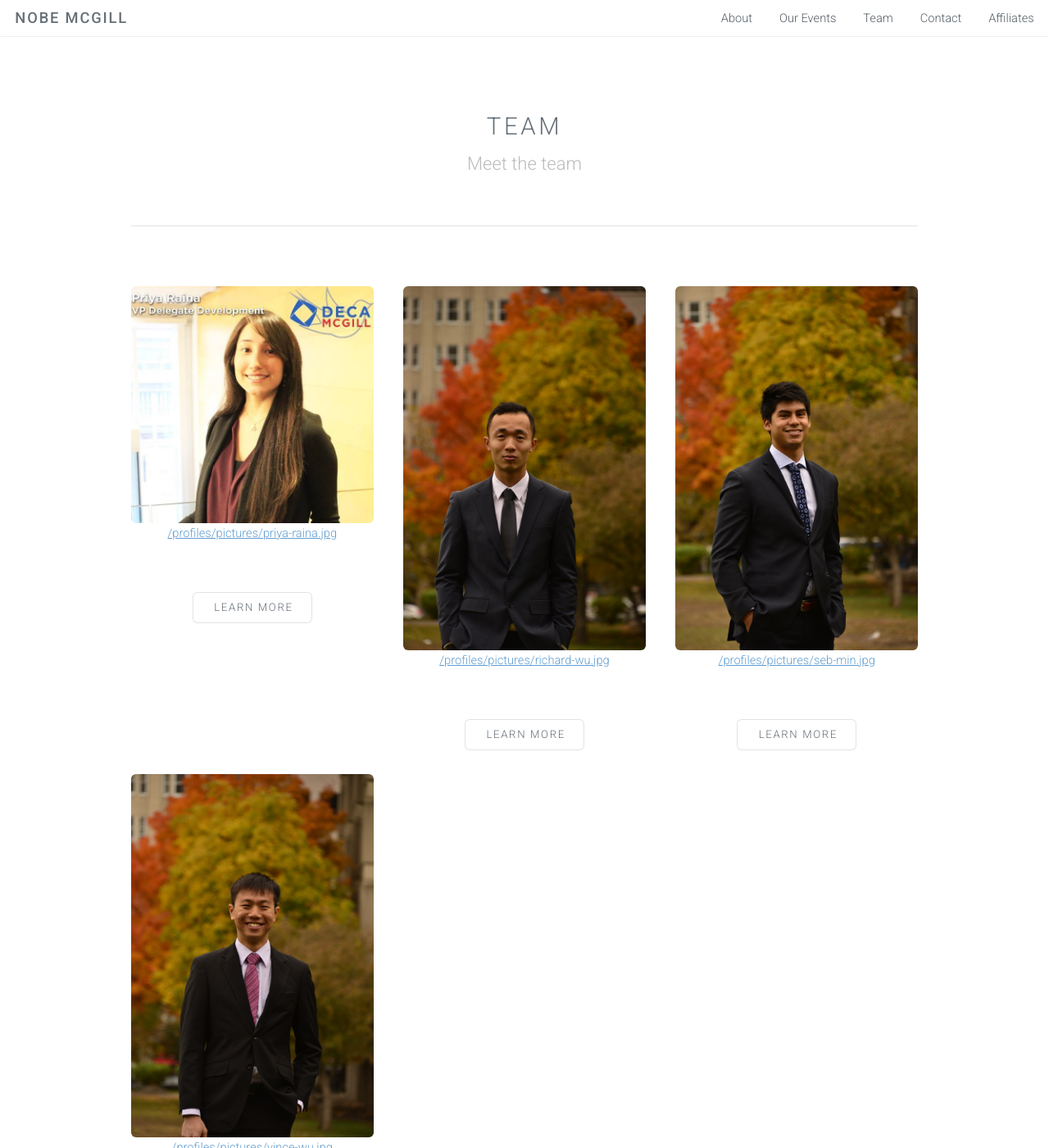
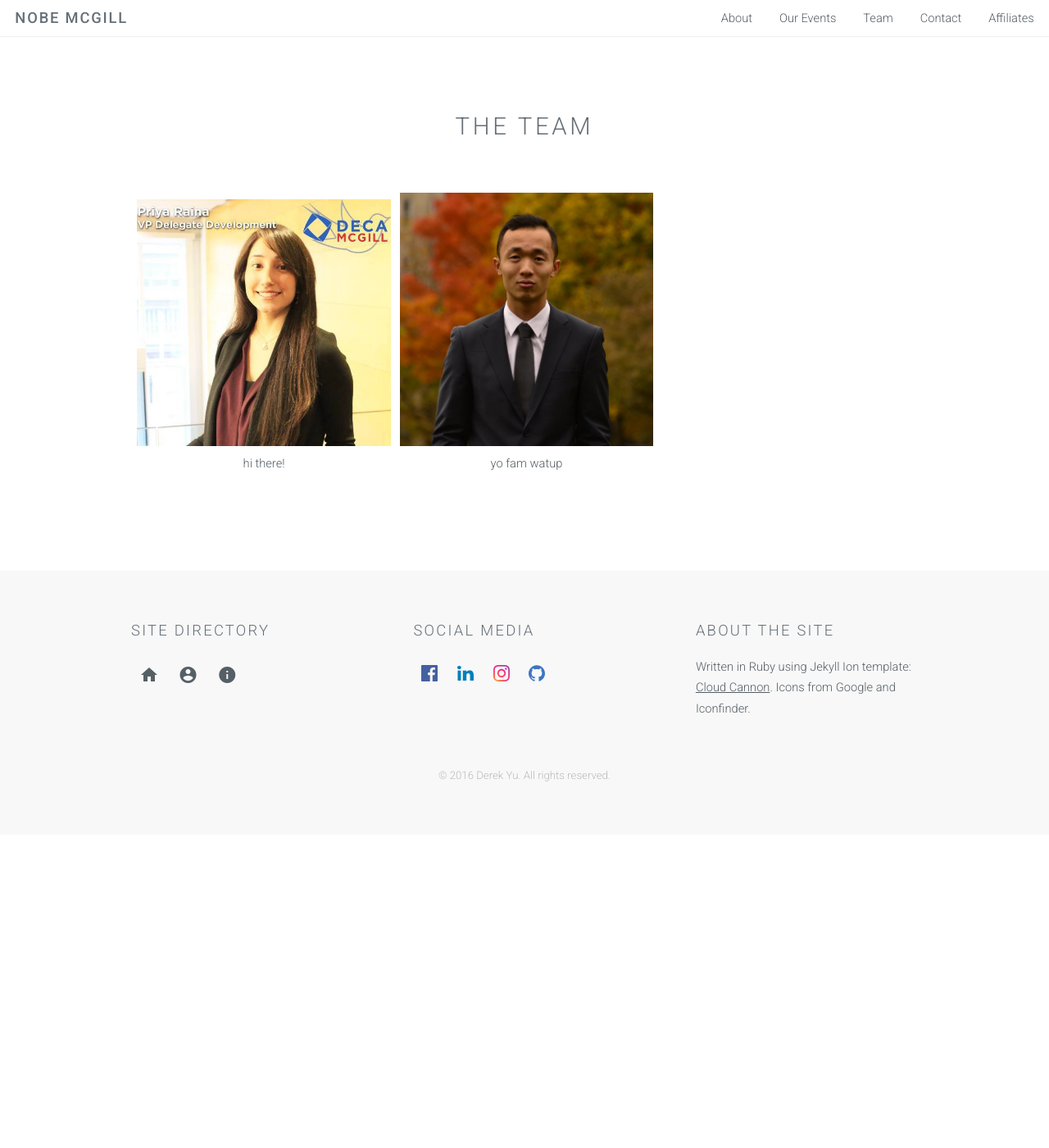
Before and after one commit to DerekYu177/static-site-test, a Jekyll site: the page built from _pages/03_team.html, in a window 1280 px wide and 1400 px high. Shown: the whole window at 82% size. Built offline with Jekyll 4.4.1, drawn with Linux system fonts in a browser that asks for light colours; some of the changed text lies outside the part shown.

Commit message:
[Team] easier access to photos and data

```diff
--- /dev/null
+++ b/_data/exec-description.yml
@@ -0,0 +1,7 @@
+- name: Priya Raina
+  image_path: /profiles/priya-raina.jpg
+  description: hi there!
+
+- name: Richard Wu
+  image_path: /profiles/richard-wu.jpg
+  description: yo fam watup
--- a/_pages/03_team.html
+++ b/_pages/03_team.html
@@ -6,31 +6,26 @@ group: top
 style: No Column
 ---
 
-<!-- Main -->
 <section id="main" class="wrapper style1">
   <header class="major">
-        <h2>{{ page.title }}</h2>
-        <p>Meet the team</p>
+    <h2>
+      The team
+    </h2>
   </header>
   <div class="container">
-        <hr class="major" />
     <div class="row">
-
-          {% for image in site.static_files %}
-              {% if image.path contains 'profiles/pictures' %}
-                <div class="4u">
-                    <section id="profile">
-                        <a href="#" class="image fit"><img src="{{ site.baseurl }}{{ image.path }}" alt="image" />
+      <ul class="photo-gallery">
+        {% for exec in site.data.exec-description %}
+          <li>
+            <a href="{{ exec.link }}">
+              <img src="{{ exec.image_path }}" alt="{{ exec.name }}">
+            </a>
             <p>
-                            {{ image.path }}
+              {{ exec.description }}
             </p>
-                        <ul class="actions">
-                            <li><a href="#" class="button alt">Learn More</a></li>
+          </li>
+        {% endfor %}
       </ul>
-                    </section>
-                </div>
-              {% endif %}
-          {% endfor %}
     </div>
   </div>
 </section>
--- a/css/style.css
+++ b/css/style.css
@@ -1104,8 +1104,20 @@
 
 /* profile */
 
-	#profile {
-		/*background-color: #D3D3D3;*/
-		text-align: center;
-		padding: 10;
-	}
+.photo-gallery, .photo-gallery li {
+	list-style: none;
+	padding: 3;
+}
+
+.photo-gallery li {
+	display: inline-block;
+	width: 33%;
+}
+
+.photo-gallery li img {
+	width: 100%;
+}
+
+.photo-gallery p {
+	text-align: center;
+}
--- a/profiles/description.yml
+++ /dev/null
@@ -1,2 +0,0 @@
-- name: priya-raina
-  description: hello!
```
Also changed, not shown: profiles/pictures/richard-wu.jpg (deleted), profiles/priya-raina.jpg (renamed from profiles/pictures/priya-raina.jpg), profiles/richard-wu.jpg (added), profiles/seb-min.jpg (renamed from profiles/pictures/seb-min.jpg), profiles/vince-wu.jpg (renamed from profiles/pictures/vince-wu.jpg), 1 other file. Lines whose indentation alone changed are shown as unchanged.
